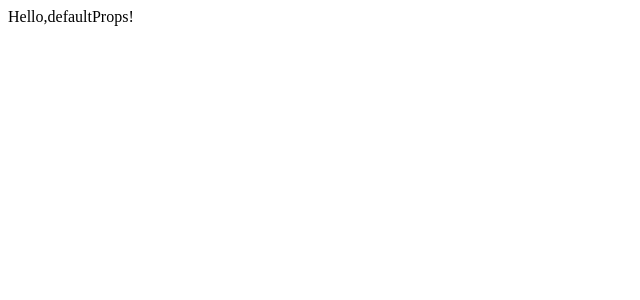
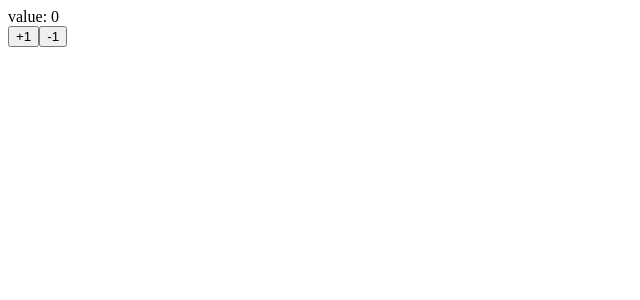
Before and after one commit to Ats-Naka/my-first-react-app-in-typescript, a React (Create React App) app: page / in a window 1280 px wide. Shown: the top 300 px of the page, without its empty margins (0-640 px from the left). Built offline with nearby package versions, Linux system fonts and the light colour scheme; the HTML template or start-up script is replaced by a standard one.

Commit message:
useState

```diff
--- a/src/App.tsx
+++ b/src/App.tsx
@@ -1,11 +1,14 @@
 import React from 'react';
+import Counter from './Counter';
 
 interface AppProps{
   message?:string;
 }
 
 const App: React.FunctionComponent<AppProps> = ({message}) => {
-  return <div>{message}</div>;
+  return <div>
+    <Counter />
+  </div>;
 };
 
 App.defaultProps={
--- /dev/null
+++ b/src/Counter.tsx
@@ -0,0 +1,24 @@
+import React, { useState } from "react";
+
+const Counter: React.FC<{}> = () => {
+  const initialValue:any=0;
+  const [value, setValue] = useState<number>(initialValue);
+
+  const increment=()=>{
+    setValue((prevState)=>prevState+1);
+  }
+
+  const decrement=()=>{
+    setValue((prevState)=>prevState-1);
+  }
+
+  return (
+    <div>
+      <div>value: {value}</div>
+      <button onClick={increment}>+1</button>
+      <button onClick={decrement}>-1</button>
+    </div>
+  );
+}
+
+export default Counter;
```
